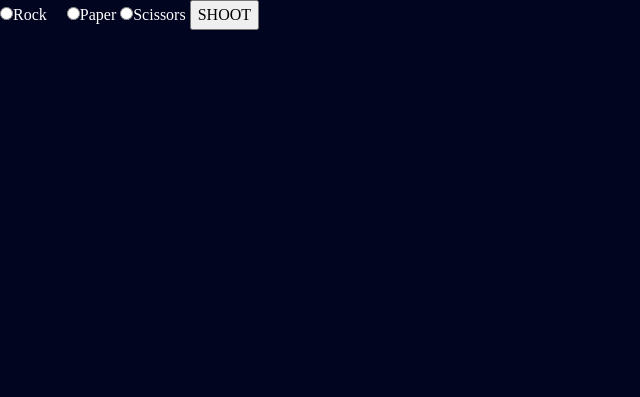
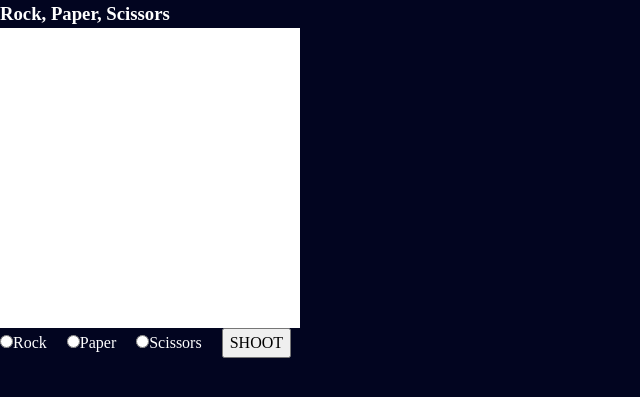
Before and after one commit to alyviacasey/CapstoneProject, a PHP site: page /games/rps.php in a window 1280 px wide. Shown: the top 397 px of the page, without its empty margins (0-640 px from the left). Run offline with PHP 8.4, Linux system fonts and the light colour scheme.

Commit message:
Changes to be committed: 	modified:   games/rps.php

```diff
--- a/games/rps.php
+++ b/games/rps.php
@@ -14,10 +14,12 @@
 </head>
 
 <body>
-    <form action="game.php" method="post">
-        <input type="radio" id="rock" name="user_choice" value="Rock" /><label for="rock">Rock</label> &nbsp; &nbsp;
-        <input type="radio" name="user_choice" value="Paper" title="Paper" />Paper
-        <input type="radio" name="user_choice" value="Scissors" title="Scissors" />Scissors
+    <h3>Rock, Paper, Scissors</h3>
+    <div style="height:300px; width:300px; background-color:white"></div>
+    <form action="games-inc.php" method="post">
+        <input type="radio" id="rock" name="user-choice" value="Rock" /><label for="rock">Rock</label> &nbsp; &nbsp;
+        <input type="radio" id="paper" name="user-choice" value="Paper" /><label for="paper">Paper</label> &nbsp; &nbsp;
+        <input type="radio" id="scissors" name="user-choice" value="Scissors" /><label for="scissors">Scissors</label> &nbsp; &nbsp;
         <button type = "submit" name = "shoot">SHOOT</button>
     </form>
 </body>
```
